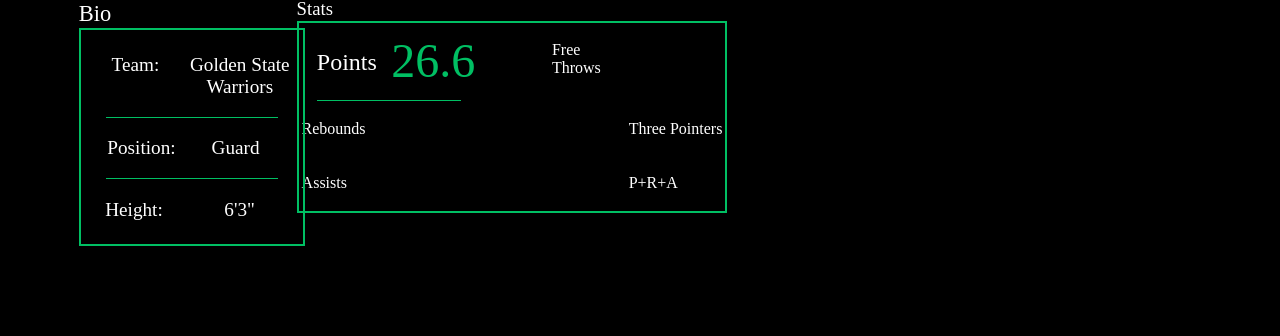
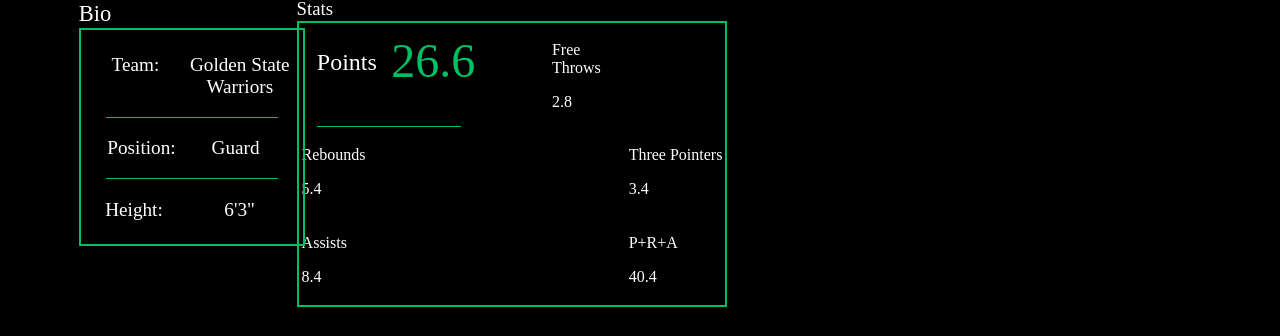
Before and after one commit to tahalewis/SeniorProjectF23, a React (Create React App) app in the folder frontend/: page /playerStats/1 in a window 1280 px wide. Shown: the part 296-632 px from the top of the page. Built offline with nearby package versions, Linux system fonts and the light colour scheme; no server answers.

Commit message:
stats implemented.

```diff
--- a/frontend/src/PlayerStats.js
+++ b/frontend/src/PlayerStats.js
@@ -310,27 +310,27 @@ const PlayerStats = () => {
                     <div className="spacerCell"></div>
                     <div className="freeThrowsCell">
                       <p>Free Throws</p>
-                      {/* <p>{lastXGames.free_throws}</p> */}
+                      <p>{lastXGames.free_throws}</p>
                   </div>
                   </div>
                     <tr>
                       <td>
                         <p>Rebounds</p>
-                        {/* <p>{lastXGames.rebounds}</p> */}
+                        <p>{lastXGames.rebounds}</p>
                       </td>
                       <td>
                         <p>Three Pointers</p>
-                        {/* <p>{lastXGames.three_pointers}</p> */}
+                        <p>{lastXGames.three_pointers}</p>
                       </td>
                     </tr>
                     <tr>
                       <td>
                         <p>Assists</p>
-                        {/* <p>{lastXGames.assists}</p> */}
+                        <p>{lastXGames.assists}</p>
                       </td>
                       <td>
                         <p>P+R+A</p>
-                        <p>{lastXGames[0]}</p>
+                        <p>{lastXGames.PRA}</p>
                       </td>
                     </tr>
                   </tbody>
```
